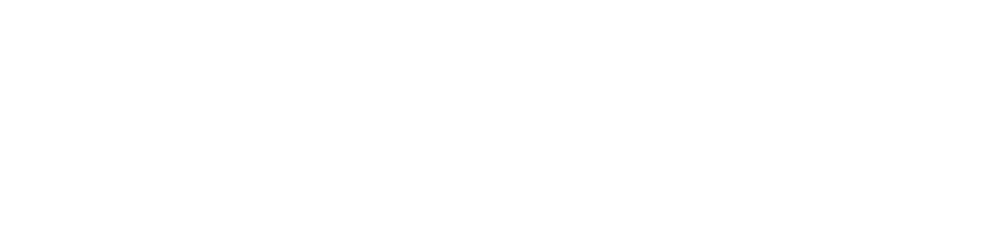
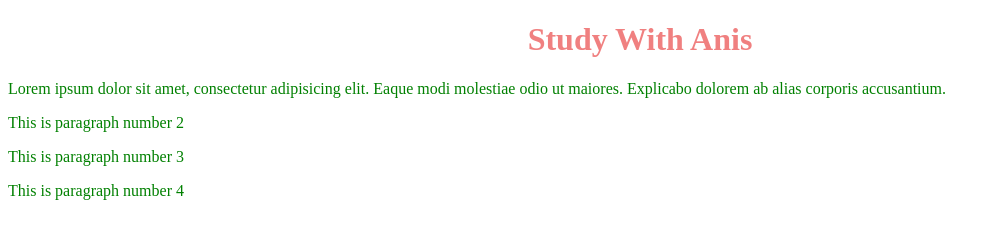
Before and after one commit to anisul-Islam/css3-tutorials-code, a plain HTML site: page 1_CSS_BASICS/css2.html in a window 1280 px wide. Shown: the whole page, without its empty margins (0-1000 px from the left). Drawn offline with Linux system fonts and the light colour scheme.

Commit message:
Where to add CSS - Internal CSS

```diff
--- a/1_CSS_BASICS/css2.html
+++ b/1_CSS_BASICS/css2.html
@@ -7,15 +7,27 @@
 
     <!--Example of Internal/ embedded CSS. Inside head we can use style tag for internal css-->
     <style>
-      h2 {
-        color: green;
+      h1 {
+        color: lightcoral;
+        text-align: center;
       }
 
       p {
-        color: brown;
-        font-size: 1.5rem;
+        color: green;
       }
     </style>
   </head>
-  <body></body>
+  <body>
+    <h1>Study With Anis</h1>
+
+    <p>
+      Lorem ipsum dolor sit amet, consectetur adipisicing elit. Eaque modi
+      molestiae odio ut maiores. Explicabo dolorem ab alias corporis
+      accusantium.
+    </p>
+
+    <p>This is paragraph number 2</p>
+    <p>This is paragraph number 3</p>
+    <p>This is paragraph number 4</p>
+  </body>
 </html>
```
